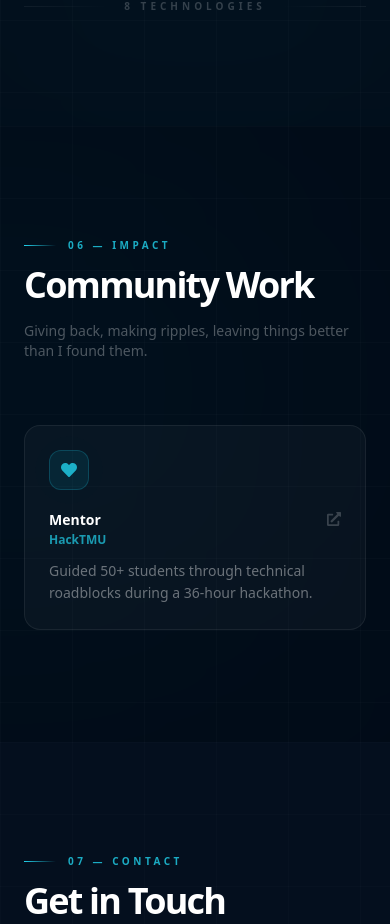
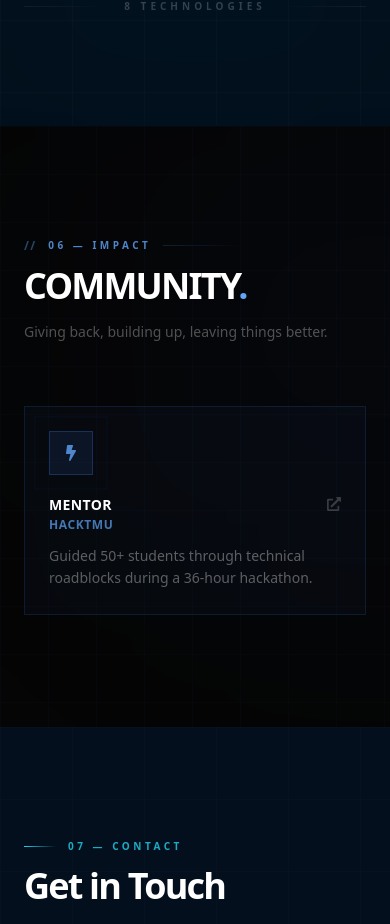
Before and after one commit to salienceenterprises-lab/portfolio-5f77b, a Next.js app: page /portfolio-5f77b/ in a window 390 px wide. Shown: the part 5758-6682 px from the top of the page. Built offline with nearby package versions, Linux system fonts and the light colour scheme.

Commit message:
Update app/components/community.jsx via Portfolio SaaS

```diff
--- a/app/components/community.jsx
+++ b/app/components/community.jsx
@@ -1,57 +1,55 @@
 "use client";
 import { motion } from "framer-motion";
-import { FaHeart, FaExternalLinkAlt } from "react-icons/fa";
+import { FaBolt, FaExternalLinkAlt } from "react-icons/fa";
 
 export default function PortfolioCommunity({ data }) {
   if (!data?.community?.length) return null;
 
   return (
-    <section id="community" className="relative py-28 px-6 overflow-hidden bg-[#020c18]">
+    <section id="community" className="relative py-28 px-6 overflow-hidden bg-[#050505]">
 
       {/* Ambient */}
       <div className="absolute inset-0 pointer-events-none">
-        <div className="absolute bottom-1/4 right-1/3 w-[500px] h-[400px] bg-cyan-500/[0.05] rounded-full blur-[160px]" />
-        <div className="absolute inset-0 bg-[linear-gradient(to_right,rgba(255,255,255,0.015)_1px,transparent_1px),linear-gradient(to_bottom,rgba(255,255,255,0.015)_1px,transparent_1px)] bg-[size:72px_72px]" />
+        <div className="absolute bottom-1/3 left-1/3 w-[500px] h-[400px] bg-blue-600/[0.05] blur-[150px] rounded-full" />
+        <div className="absolute inset-0 bg-[linear-gradient(rgba(59,130,246,0.025)_1px,transparent_1px),linear-gradient(90deg,rgba(59,130,246,0.025)_1px,transparent_1px)] bg-[size:48px_48px]" />
       </div>
 
       <div className="max-w-5xl mx-auto relative z-10">
 
-        {/* Header */}
+        {/* Section label */}
         <motion.div
           initial={{ opacity: 0, x: -20 }}
           whileInView={{ opacity: 1, x: 0 }}
           viewport={{ once: true }}
-          transition={{ duration: 0.6 }}
+          transition={{ duration: 0.5 }}
           className="flex items-center gap-3 mb-3"
         >
-          <motion.div
-            initial={{ width: 0 }} whileInView={{ width: 32 }} viewport={{ once: true }}
-            transition={{ duration: 0.8 }}
-            className="h-px bg-gradient-to-r from-cyan-400 to-transparent"
-          />
-          <span className="text-[10px] font-bold tracking-[0.35em] uppercase text-cyan-400/80">06 — Impact</span>
+          <span className="text-blue-400/40 font-black text-xs tracking-widest select-none">{"//"}</span>
+          <span className="text-[10px] font-black tracking-[0.35em] uppercase text-blue-400/80">06 — Impact</span>
+          <div className="flex-1 h-px bg-gradient-to-r from-blue-500/20 to-transparent max-w-[80px]" />
         </motion.div>
 
         <motion.h2
-          initial={{ opacity: 0, y: 20 }}
+          initial={{ opacity: 0, y: 18 }}
           whileInView={{ opacity: 1, y: 0 }}
           viewport={{ once: true }}
-          transition={{ duration: 0.7, delay: 0.05 }}
-          className="text-4xl sm:text-5xl font-black tracking-tighter text-white mb-4"
+          transition={{ duration: 0.6, delay: 0.05 }}
+          className="text-4xl sm:text-6xl font-black tracking-tighter text-white mb-4 uppercase"
         >
-          Community Work
+          Community<span className="text-blue-400">.</span>
         </motion.h2>
+
         <motion.p
           initial={{ opacity: 0 }}
           whileInView={{ opacity: 1 }}
           viewport={{ once: true }}
-          transition={{ duration: 0.6, delay: 0.15 }}
-          className="text-white/30 text-sm mb-16 max-w-md"
+          transition={{ duration: 0.5, delay: 0.15 }}
+          className="text-white/30 text-sm mb-16 max-w-sm"
         >
-          Giving back, making ripples, leaving things better than I found them.
+          Giving back, building up, leaving things better.
         </motion.p>
 
-        <div className="grid gap-5 sm:grid-cols-2 lg:grid-cols-3">
+        <div className="grid gap-4 sm:grid-cols-2 lg:grid-cols-3">
           {data.community.map((item, index) => (
             <motion.div
               key={index}
@@ -60,36 +58,42 @@
               viewport={{ once: true }}
               transition={{ duration: 0.5, delay: index * 0.08 }}
               whileHover={{ y: -5 }}
-              className="group relative bg-white/[0.03] border border-white/[0.07] rounded-2xl p-6 overflow-hidden hover:border-cyan-500/25 hover:shadow-[0_16px_50px_rgba(6,182,212,0.09)] transition-all duration-400"
+              className="group relative bg-blue-500/[0.03] border border-blue-500/15 p-6 overflow-hidden hover:border-blue-500/45 hover:shadow-[0_16px_50px_rgba(59,130,246,0.12)] transition-all duration-400"
             >
-              {/* Subtle glow */}
-              <div className="absolute inset-0 bg-gradient-to-br from-cyan-500/[0.05] to-transparent opacity-0 group-hover:opacity-100 transition-opacity duration-400 pointer-events-none rounded-2xl" />
+              {/* Corner bracket — top left */}
+              <div className="absolute top-0 left-0 w-5 h-5 border-t-2 border-l-2 border-blue-500/0 group-hover:border-blue-500/70 transition-colors duration-400" />
+              {/* Corner bracket — bottom right */}
+              <div className="absolute bottom-0 right-0 w-5 h-5 border-b-2 border-r-2 border-blue-500/0 group-hover:border-blue-500/70 transition-colors duration-400" />
 
-              {/* Pulse ring behind icon */}
-              <div className="relative w-10 h-10 mb-5 flex items-center justify-center">
-                <motion.div
-                  animate={{ scale: [1, 1.8], opacity: [0.2, 0] }}
-                  transition={{ duration: 2.5, repeat: Infinity, delay: index * 0.5 }}
-                  className="absolute inset-0 rounded-full bg-cyan-400/20"
-                />
-                <div className="relative w-10 h-10 rounded-xl bg-cyan-500/[0.1] border border-cyan-400/20 flex items-center justify-center group-hover:scale-110 transition-transform duration-300 z-10">
-                  <FaHeart className="w-4 h-4 text-cyan-400/80" />
+              {/* Electric flash icon with pulse */}
+              <div className="relative w-11 h-11 mb-5">
+                {/* Electric pulse rings */}
+                {[0, 1].map((r) => (
+                  <motion.div
+                    key={r}
+                    animate={{ scale: [1, 2.2], opacity: [0.25, 0] }}
+                    transition={{ duration: 2, repeat: Infinity, delay: index * 0.4 + r * 0.8 }}
+                    className="absolute inset-0 border border-blue-500/40"
+                  />
+                ))}
+                <div className="relative w-11 h-11 bg-blue-500/[0.1] border border-blue-500/25 flex items-center justify-center group-hover:border-blue-500/60 transition-colors duration-300 z-10">
+                  <FaBolt className="w-4 h-4 text-blue-400/80" />
                 </div>
               </div>
 
-              <div className="relative z-10 flex items-start justify-between gap-2">
+              <div className="flex items-start justify-between gap-2 mb-2">
                 <div>
-                  <h3 className="font-bold text-white text-sm mb-0.5 group-hover:text-cyan-200 transition-colors duration-300">
+                  <h3 className="font-black text-white text-sm uppercase tracking-wide mb-0.5 group-hover:text-blue-200 transition-colors duration-300">
                     {item.role}
                   </h3>
-                  <p className="text-xs font-bold text-cyan-400/70">{item.organization}</p>
+                  <p className="text-xs font-bold text-blue-400/70 uppercase tracking-wider">{item.organization}</p>
                 </div>
                 {item.link && (
                   <a
                     href={item.link}
                     target="_blank"
                     rel="noopener noreferrer"
-                    className="text-white/20 hover:text-cyan-400 transition-colors mt-0.5 flex-shrink-0"
+                    className="text-white/20 hover:text-blue-400 transition-colors mt-0.5 flex-shrink-0"
                   >
                     <FaExternalLinkAlt className="w-3.5 h-3.5" />
                   </a>
@@ -97,8 +101,15 @@
               </div>
 
               {item.description && (
-                <p className="text-sm text-white/40 leading-relaxed mt-3 relative z-10">{item.description}</p>
+                <p className="text-sm text-white/35 leading-relaxed mt-3">{item.description}</p>
               )}
+
+              {/* Bottom indicator line */}
+              <motion.div
+                initial={{ scaleX: 0 }}
+                whileHover={{ scaleX: 1 }}
+                className="absolute bottom-0 left-0 right-0 h-px bg-gradient-to-r from-transparent via-blue-400/60 to-transparent origin-left"
+              />
             </motion.div>
           ))}
         </div>
```
